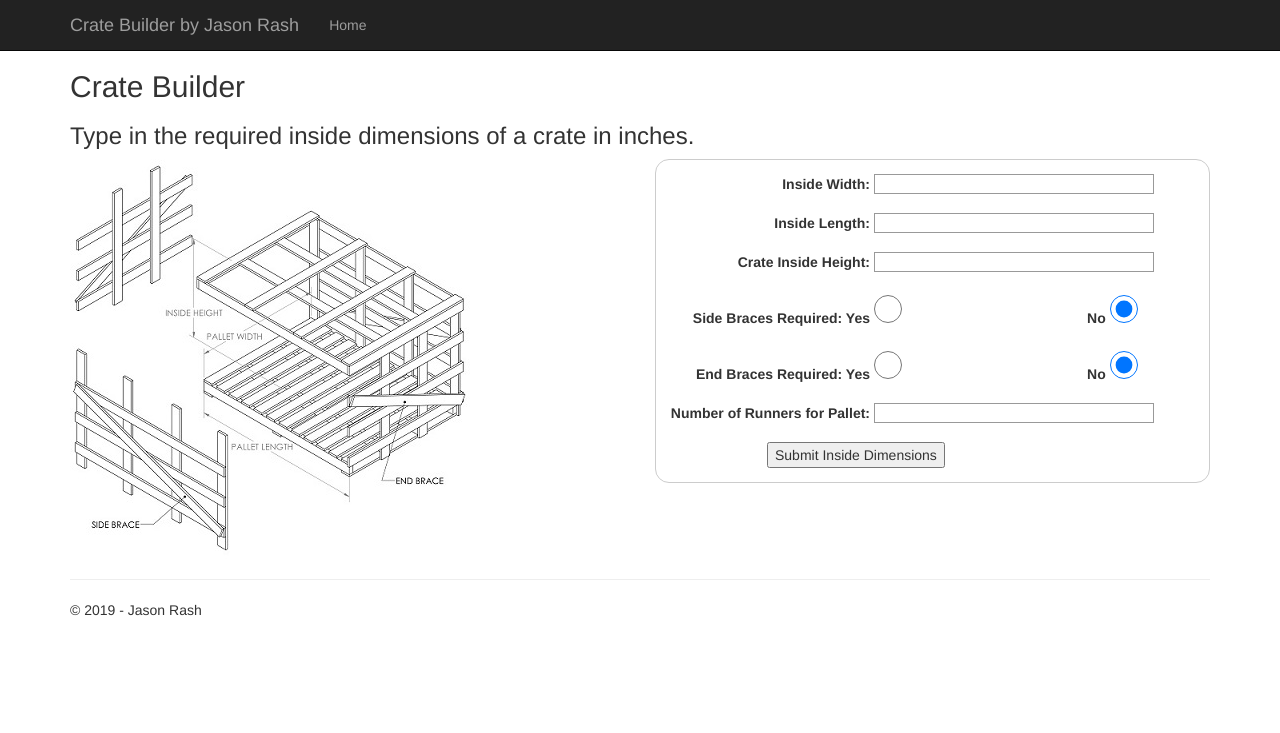
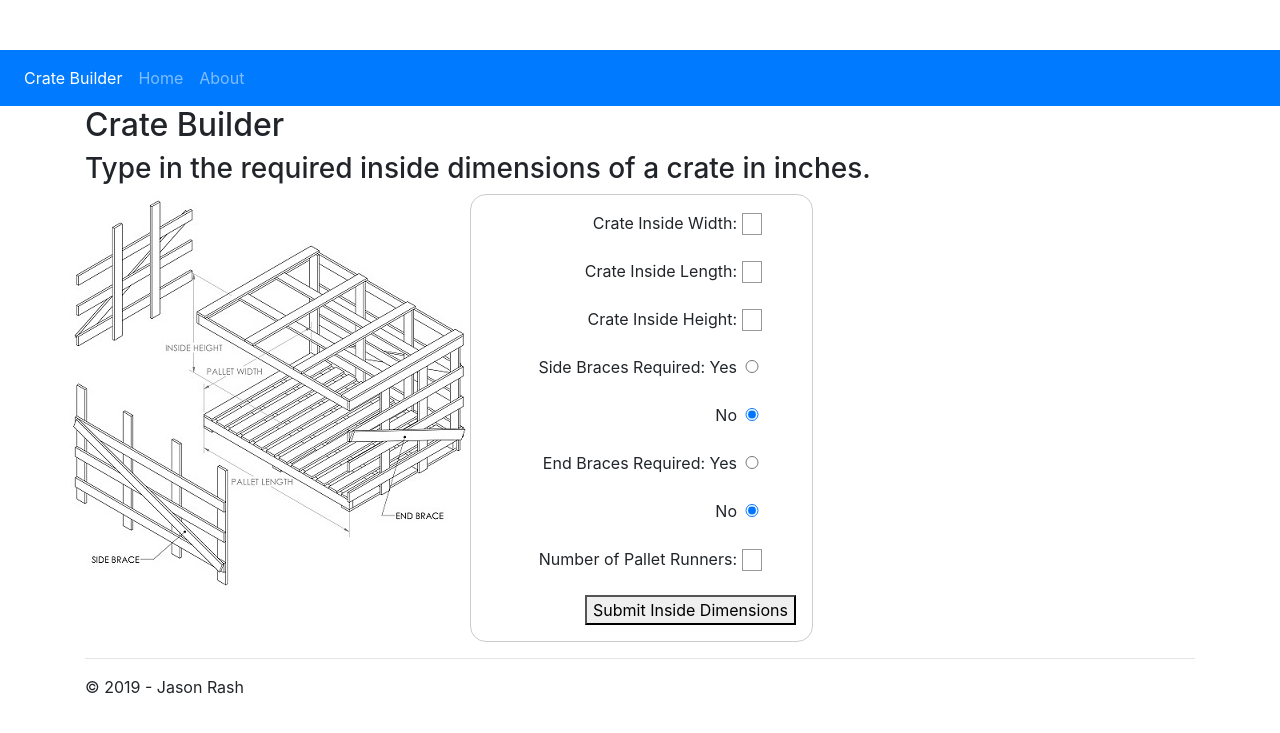
Before and after one commit to JasonMRash/CrateBuilder, a Flask app: page / in a window 1280 px wide. Shown: the top 733 px of the page. Run offline with Flask 2, Linux system fonts and the light colour scheme; some libraries are stand-ins or nearby versions.

Commit message:
WIP about page and CSS formatting

```diff
--- a/CrateBuilder/static/content/site.css
+++ b/CrateBuilder/static/content/site.css
@@ -13,7 +13,7 @@
 input,
 select,
 textarea {
-    max-width: 280px;
+    max-width: 20px;
 }
 
 /* styles for validation helpers */
@@ -55,7 +55,7 @@
 label {
     /* Uniform size & alignment */
     display: inline-block;
-    width: 200px;
+    width: 250px;
     text-align: right;
 }
 
@@ -65,7 +65,7 @@
      By default, textareas have a monospace font */
     font: 1em sans-serif;
     /* Uniform text field size */
-    width: 300px;
+    width: 20px;
     box-sizing: border-box;
     /* Match form field borders */
     border: 1px solid #999;
@@ -89,12 +89,6 @@
     padding-left: 90px; /* same size as the label elements */
 }
 
-input[type=radio] {
-    border: 0px;
-    width: 2em;
-    height: 2em;
-}
-
 button {
     /* This extra margin represent roughly the same space as the space
      between the labels and their text fields */
--- a/CrateBuilder/templates/cratebuilder.html
+++ b/CrateBuilder/templates/cratebuilder.html
@@ -12,11 +12,11 @@
     <div class="col-xs-6">
         <form action="/cratecalc" method="post">
             <div>
-                <label for="insideWidth">Inside Width:</label>
+                <label for="insideWidth">Crate Inside Width:</label>
                 <input type="number" step="any" min="0" id="insideWidth" name="inside_width" required>
             </div>
             <div>
-                <label for="insideLength">Inside Length:</label>
+                <label for="insideLength">Crate Inside Length:</label>
                 <input type="number" step="any" min="0" id="insideLength" name="inside_length" required>
             </div>
             <div>
@@ -26,17 +26,21 @@
             <div>
                 <label for="sideBracesYes">Side Braces Required: Yes</label>
                 <input type="radio" id="sideBracesYes" name="side_braces" value=1 />
+            </div>
+            <div>
                 <label for="sideBracesNo">No</label>
                 <input type="radio" id="sideBracesNo" name="side_braces" value=0 checked />
             </div>
             <div>
                 <label for="endBracesYes">End Braces Required: Yes</label>
                 <input type="radio" id="endBracesYes" name="end_braces" value=1 />
+            </div>
+            <div>
                 <label for="endBracesNo">No</label>
                 <input type="radio" id="endBracesNo" name="end_braces" value=0 checked />
             </div>
             <div>
-            <label for="numRunners">Number of Runners for Pallet:</label>
+            <label for="numRunners">Number of Pallet Runners:</label>
             <input type="number" step="any" min="2" max="4" id="numRunners" name="num_runners" required>
             </div>
             <div class="button">
--- a/CrateBuilder/templates/layout.html
+++ b/CrateBuilder/templates/layout.html
@@ -5,26 +5,27 @@
     <meta name="viewport" content="width=device-width, initial-scale=1.0">
     <title>{{ title }} - Jason Rash</title>
     <link rel="icon" href="/favicon.png" />
-    <link rel="stylesheet" href="https://maxcdn.bootstrapcdn.com/bootstrap/3.4.1/css/bootstrap.min.css">
+    <link rel="stylesheet" href="https://maxcdn.bootstrapcdn.com/bootstrap/4.4.1/css/bootstrap.min.css">
     <link type="text/css" rel="stylesheet" href="..\static\content\site.css" />
     <script src="https://ajax.googleapis.com/ajax/libs/jquery/3.4.1/jquery.min.js"></script>
-    <script src="https://maxcdn.bootstrapcdn.com/bootstrap/3.4.1/js/bootstrap.min.js"></script>
+    <script src="https://cdnjs.cloudflare.com/ajax/libs/popper.js/1.16.0/umd/popper.min.js"></script>
+    <script src="https://maxcdn.bootstrapcdn.com/bootstrap/4.4.1/js/bootstrap.min.js"></script>
 </head>
 
 <body>
-    <div class="navbar navbar-fixed-top navbar-inverse">
-        <div class="container">
-            <div class="navbar-header">
-                <button type="button" class="navbar-toggle" data-toggle="collapse" data-target=".navbar-collapse"></button>
-                <a href="/" class="navbar-brand">Crate Builder by Jason Rash</a>
-            </div>
-            <div class="navbar-collapse collapse">
-                <ul class="nav navbar-nav">
-                    <li><a href="{{ url_for('crateBuilder') }}">Home</a></li>
-                </ul>
-            </div>
-        </div>
-    </div>
+    <nav class="navbar navbar-expand-sm bg-primary navbar-dark">
+        <ul class="navbar-nav">
+            <li class="nav-item active">
+                <a class="nav-link" href="{{ url_for('crateBuilder') }}">Crate Builder</a>
+            </li>
+            <li class="nav-item">
+                <a class="nav-link" href="{{ url_for('crateBuilder') }}">Home</a>
+            </li>
+            <li class="nav-item">
+                <a class="nav-link" href="{{ url_for('about') }}">About</a>
+            </li>
+        </ul>
+    </nav>
 
     <div class="container body-content">
         {% block content %}{% endblock %}
--- a/CrateBuilder/views.py
+++ b/CrateBuilder/views.py
@@ -78,3 +78,13 @@
         endTopRailLength=endTopRailLength,
         endVertRailLength=endVertRailLength
     )
+
+@app.route('/about')
+def about():
+    """Renders the crate builder page."""
+    return render_template(
+        'about.html',
+        title='About Crate Builder',
+        year=datetime.now().year,
+        message='Why I created this project.'
+    )
```
Also changed, not shown: CrateBuilder/templates/about.html (added, +21 -0 lines).
